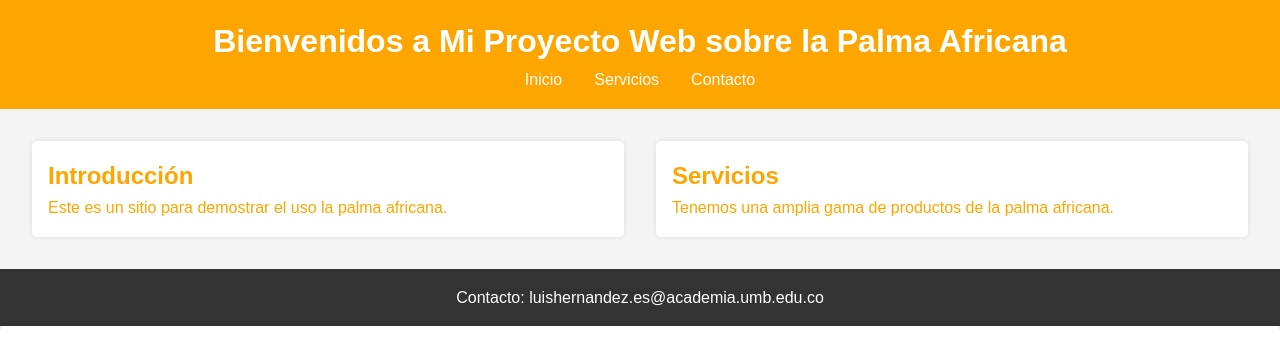
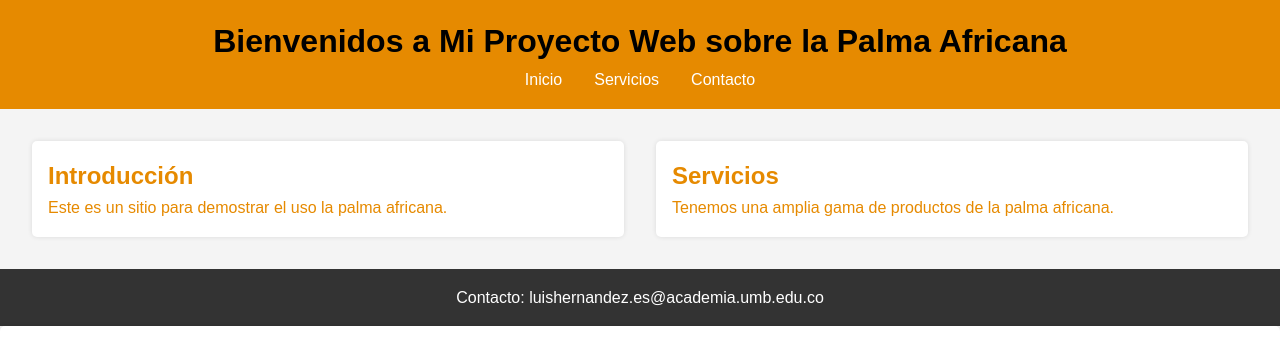
Before and after one commit to luishernandez27/umbdise-oweb, a plain HTML site: page index.html in a window 1280 px wide. Shown: the top 339 px of the page. Drawn offline with Linux system fonts and the light colour scheme.

Commit message:
actualizacion de color texto y encabezado
se hace cambio de color para mejorar el contraste

```diff
--- a/styles.css
+++ b/styles.css
@@ -8,14 +8,14 @@
 body {
     font-family: Arial, sans-serif;
     line-height: 1.6;
-    color: #FFA500;
+    color: #E68A00;
     background-color: #f4f4f4;
 }
 
 /* Estilos de la cabecera */
 header {
-    background-color: #FFA500;
-    color: #fff;
+    background-color: #E68A00;
+    color: #000;
     padding: 1rem;
     text-align: center;
 }
```
